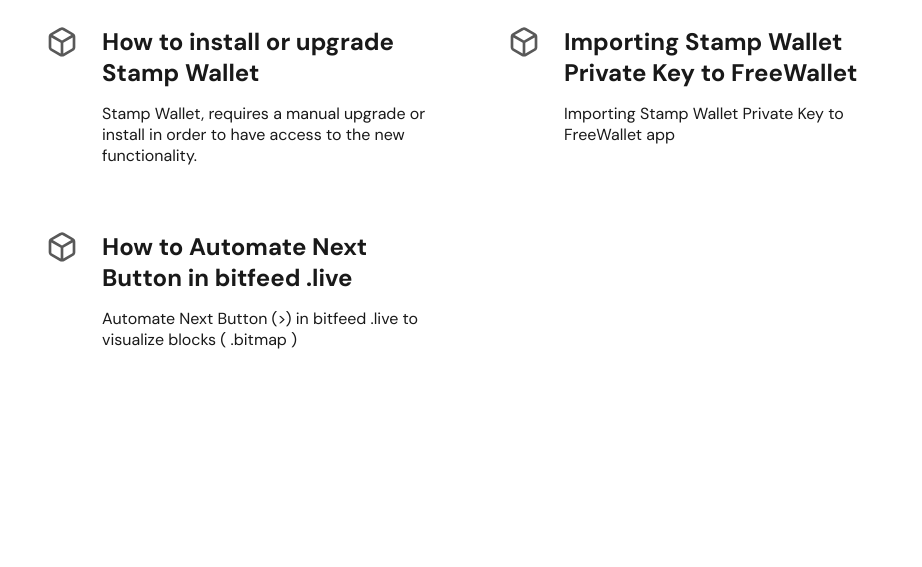
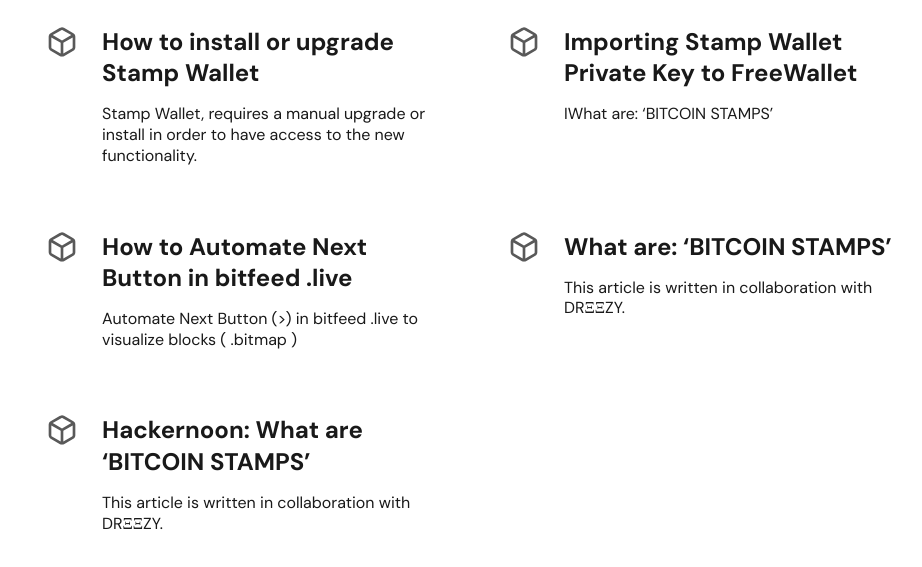
Before and after one commit to ARNLTony/ARNLTony, a website built with Parcel: page documents.html in a window 1280 px wide. Shown: the part 493-1060 px from the top of the page, without its empty margins (164-1086 px from the left). Before the commit the page ends 907 px from the top, so only its background shows below. Built offline with nearby package versions, Linux system fonts and the light colour scheme.

Commit message:
Add files via upload

```diff
--- a/documents.css
+++ b/documents.css
@@ -24,6 +24,8 @@
   font-weight: 600;
   margin-bottom: var(--dl-space-space-unit);
 }
+
+
 
 
 
@@ -94,6 +96,12 @@
 .documents-component6 {
   text-decoration: none;
 }
+.documents-component7 {
+  text-decoration: none;
+}
+.documents-component8 {
+  text-decoration: none;
+}
 @media(max-width: 767px) {
   .documents-features {
     padding-left: var(--dl-space-space-twounits);
--- a/documents.html
+++ b/documents.html
@@ -216,14 +216,15 @@
                       Importing Stamp Wallet Private Key to FreeWallet
                     </span>
                   </h2>
-                  <span>
-                    <span>
-                      Importing Stamp Wallet Private Key to FreeWallet app
-                    </span>
-                  </span>
+                  <span><span>IWhat are: ‘BITCOIN STAMPS’</span></span>
                 </div>
               </div>
             </a>
+            <a
+              href="https://medium.com/@colaantonio/how-to-automate-next-button-in-bitfeed-live-to-visualize-blocks-bitmap-a30df3687d49"
+              target="_blank"
+              rel="noreferrer noopener"
+            >
               <div
                 class="feature-card2-feature-card feature-card2-root-class-name7"
               >
@@ -244,6 +245,57 @@
                   </span>
                 </div>
               </div>
+            </a>
+            <a
+              href="https://medium.com/@colaantonio/what-is-bitcoin-stamps-bb4d713557d2"
+              target="_blank"
+              rel="noreferrer noopener"
+            >
+              <div
+                class="feature-card2-feature-card feature-card2-root-class-name6"
+              >
+                <svg viewBox="0 0 1024 1024" class="feature-card2-icon">
+                  <path
+                    d="M809.003 291.328l-297.003 171.819-297.003-171.819 275.456-157.397c4.779-2.731 9.899-4.48 15.147-5.333 9.301-1.451 18.987 0.128 27.904 5.291zM491.776 979.669c6.016 3.243 12.928 5.077 20.224 5.077 7.381 0 14.336-1.877 20.395-5.163 15.189-2.475 29.909-7.68 43.392-15.36l298.709-170.709c26.368-15.232 45.269-38.315 55.424-64.597 5.675-14.592 8.619-30.165 8.747-46.251v-341.333c0-20.395-4.821-39.723-13.397-56.917-0.939-3.029-2.219-5.973-3.883-8.832-1.963-3.371-4.267-6.357-6.912-8.96-1.323-1.835-2.731-3.669-4.139-5.419-9.813-12.203-21.845-22.528-35.456-30.507l-299.051-170.88c-26.027-15.019-55.467-19.84-83.328-15.531-15.531 2.432-30.507 7.637-44.288 15.488l-298.709 170.709c-16.341 9.429-29.824 21.888-40.149 36.267-2.56 2.56-4.864 5.547-6.784 8.832-1.664 2.901-2.987 5.888-3.925 8.96-1.707 3.456-3.243 6.955-4.608 10.496-5.632 14.635-8.576 30.208-8.704 45.995v341.632c0.043 30.293 10.581 58.197 28.331 80.128 9.813 12.203 21.845 22.528 35.456 30.507l299.051 170.88c13.824 7.979 28.587 13.099 43.605 15.445zM469.333 537.045v340.949l-277.12-158.336c-4.736-2.773-8.832-6.315-12.16-10.411-5.931-7.381-9.387-16.512-9.387-26.581v-318.379zM554.667 877.995v-340.949l298.667-172.757v318.379c-0.043 5.163-1.067 10.496-2.987 15.445-3.413 8.789-9.6 16.384-18.176 21.333z"
+                  ></path>
+                </svg>
+                <div class="feature-card2-container">
+                  <h2 class="feature-card2-text">
+                    <span>What are: ‘BITCOIN STAMPS’</span>
+                  </h2>
+                  <span>
+                    <span>
+                      This article is written in collaboration with DRΞΞZY.
+                    </span>
+                  </span>
+                </div>
+              </div>
+            </a>
+            <a
+              href="https://hackernoon.com/what-are-bitcoin-stamps"
+              target="_blank"
+              rel="noreferrer noopener"
+            >
+              <div
+                class="feature-card2-feature-card feature-card2-root-class-name8"
+              >
+                <svg viewBox="0 0 1024 1024" class="feature-card2-icon">
+                  <path
+                    d="M809.003 291.328l-297.003 171.819-297.003-171.819 275.456-157.397c4.779-2.731 9.899-4.48 15.147-5.333 9.301-1.451 18.987 0.128 27.904 5.291zM491.776 979.669c6.016 3.243 12.928 5.077 20.224 5.077 7.381 0 14.336-1.877 20.395-5.163 15.189-2.475 29.909-7.68 43.392-15.36l298.709-170.709c26.368-15.232 45.269-38.315 55.424-64.597 5.675-14.592 8.619-30.165 8.747-46.251v-341.333c0-20.395-4.821-39.723-13.397-56.917-0.939-3.029-2.219-5.973-3.883-8.832-1.963-3.371-4.267-6.357-6.912-8.96-1.323-1.835-2.731-3.669-4.139-5.419-9.813-12.203-21.845-22.528-35.456-30.507l-299.051-170.88c-26.027-15.019-55.467-19.84-83.328-15.531-15.531 2.432-30.507 7.637-44.288 15.488l-298.709 170.709c-16.341 9.429-29.824 21.888-40.149 36.267-2.56 2.56-4.864 5.547-6.784 8.832-1.664 2.901-2.987 5.888-3.925 8.96-1.707 3.456-3.243 6.955-4.608 10.496-5.632 14.635-8.576 30.208-8.704 45.995v341.632c0.043 30.293 10.581 58.197 28.331 80.128 9.813 12.203 21.845 22.528 35.456 30.507l299.051 170.88c13.824 7.979 28.587 13.099 43.605 15.445zM469.333 537.045v340.949l-277.12-158.336c-4.736-2.773-8.832-6.315-12.16-10.411-5.931-7.381-9.387-16.512-9.387-26.581v-318.379zM554.667 877.995v-340.949l298.667-172.757v318.379c-0.043 5.163-1.067 10.496-2.987 15.445-3.413 8.789-9.6 16.384-18.176 21.333z"
+                  ></path>
+                </svg>
+                <div class="feature-card2-container">
+                  <h2 class="feature-card2-text">
+                    <span>Hackernoon: What are ‘BITCOIN STAMPS’</span>
+                  </h2>
+                  <span>
+                    <span>
+                      This article is written in collaboration with DRΞΞZY.
+                    </span>
+                  </span>
+                </div>
+              </div>
+            </a>
           </div>
         </div>
       </div>
--- a/index.css
+++ b/index.css
@@ -114,6 +114,7 @@
 }
 .home-max-width1 {
   height: 849px;
+  margin-top: 22px;
 }
 .home-heading-container {
   flex: 1;
```
Also changed, not shown: ne-xt.html (+2 -2 lines). Lines whose indentation alone changed are shown as unchanged.
